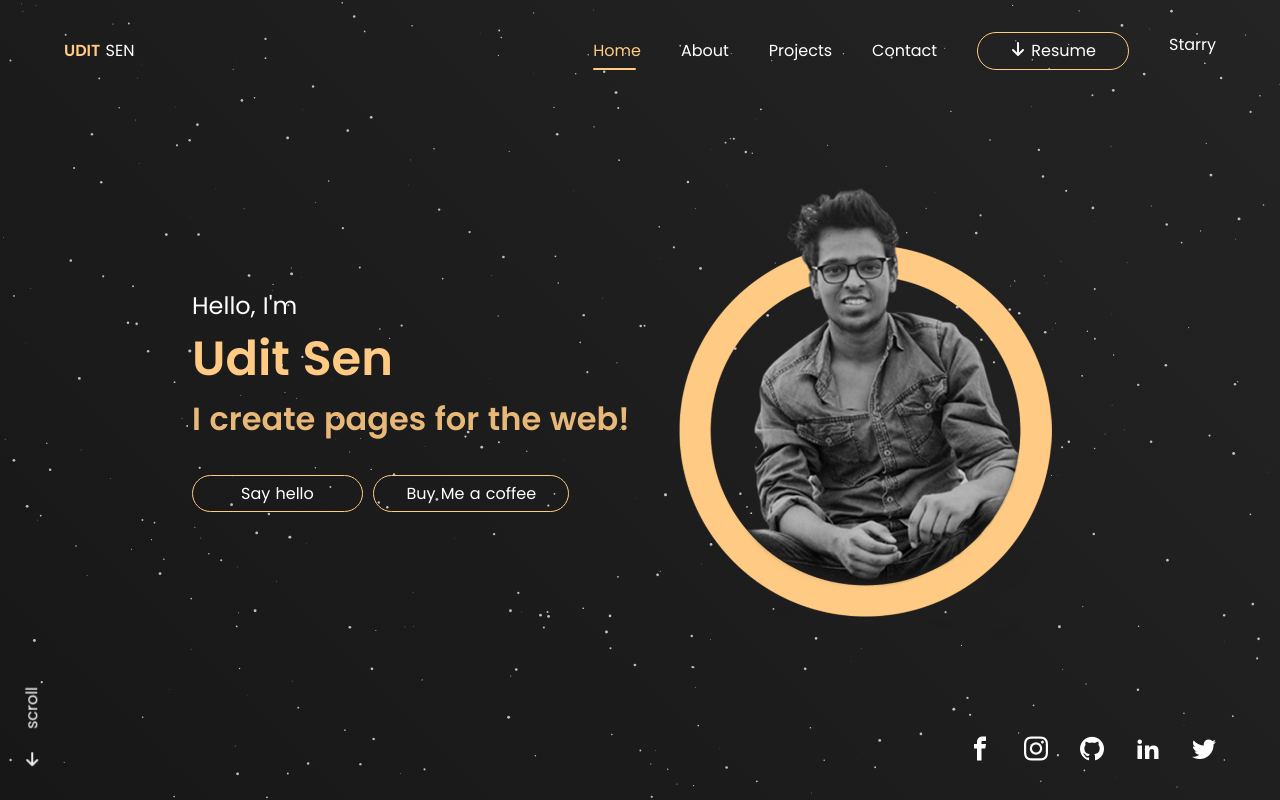
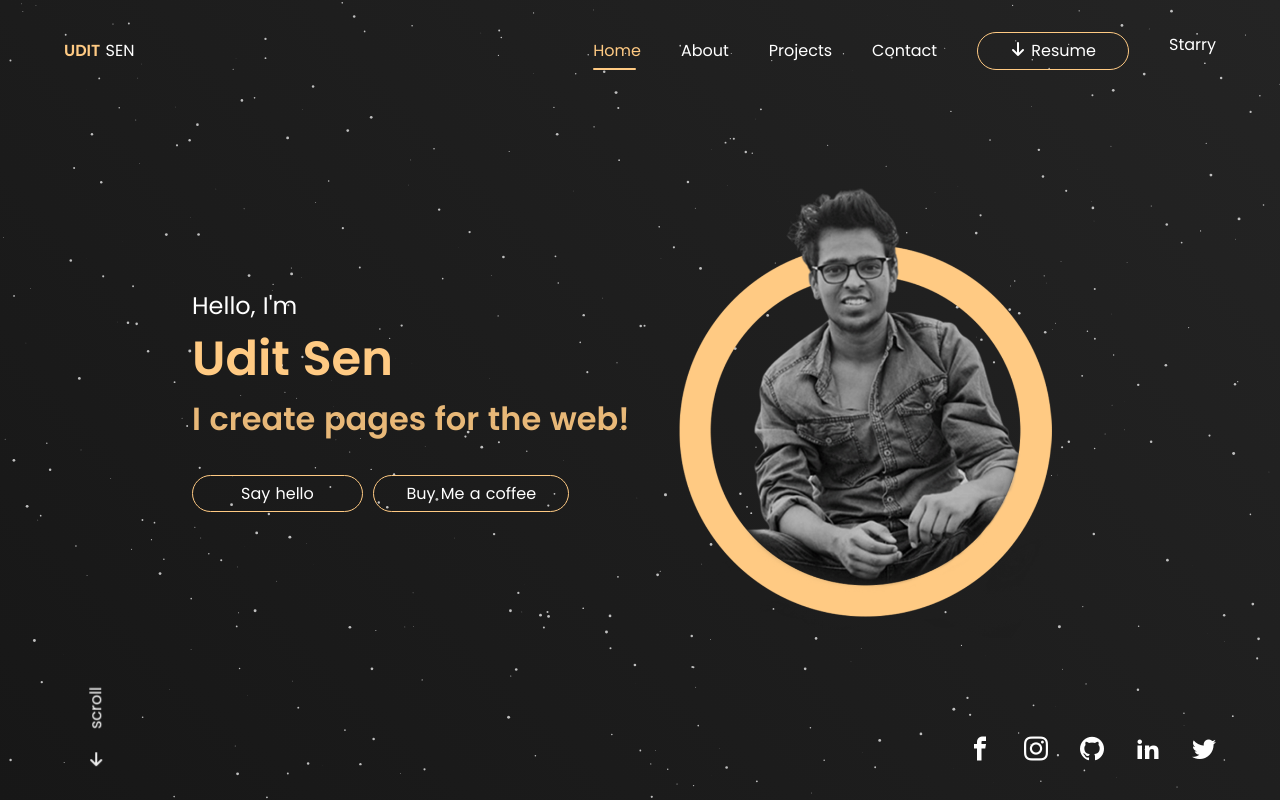
Before and after one commit to aedit/v2, a Nuxt app: page / in a window 1280 px wide. Built offline with nearby package versions, Linux system fonts and the light colour scheme.

Commit message:
refactor: positioning scroll text

```diff
--- a/assets/styles/layouts/_default.scss
+++ b/assets/styles/layouts/_default.scss
@@ -9,6 +9,7 @@
   .scroll-down {
     position: fixed;
     bottom: 2rem;
+    left: 4rem;
     transform: rotate(-90deg) translate(75%);
     display: flex;
     align-items: center;
```
